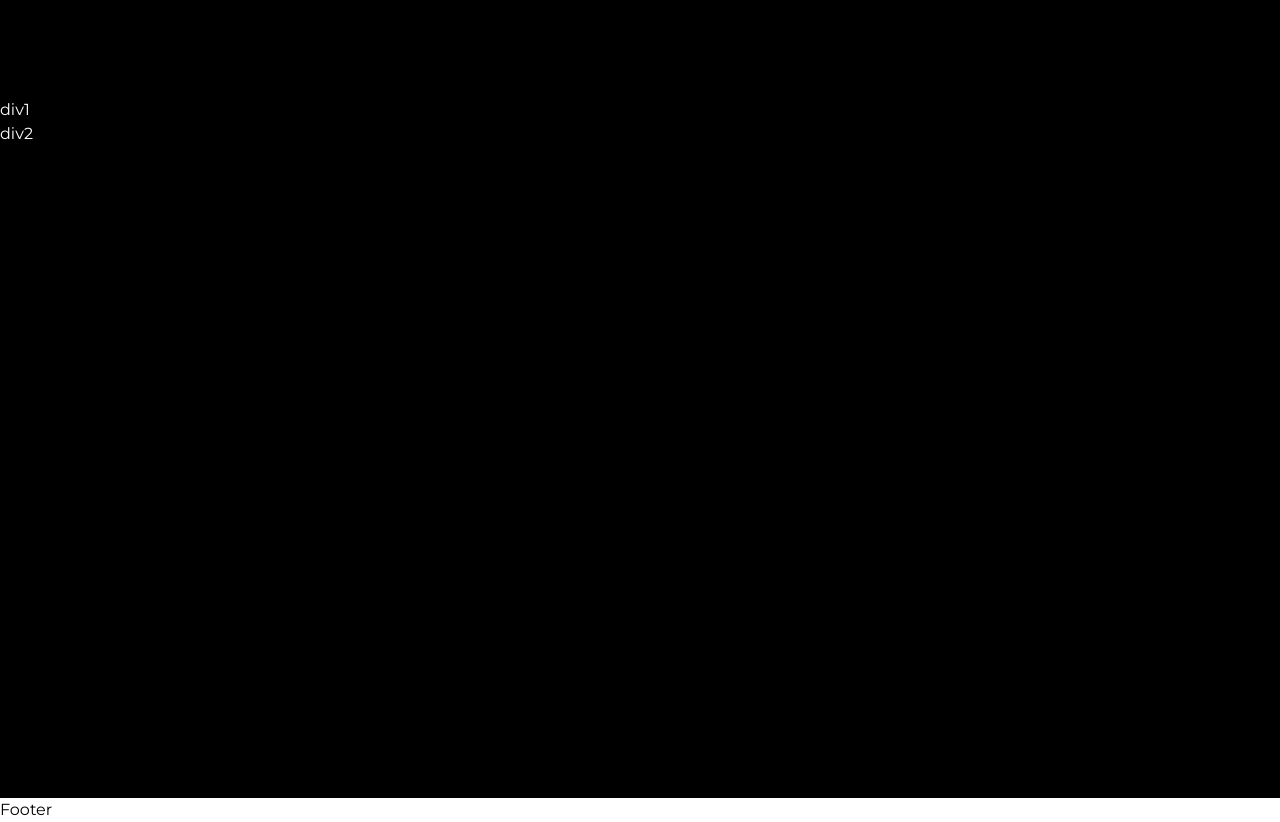
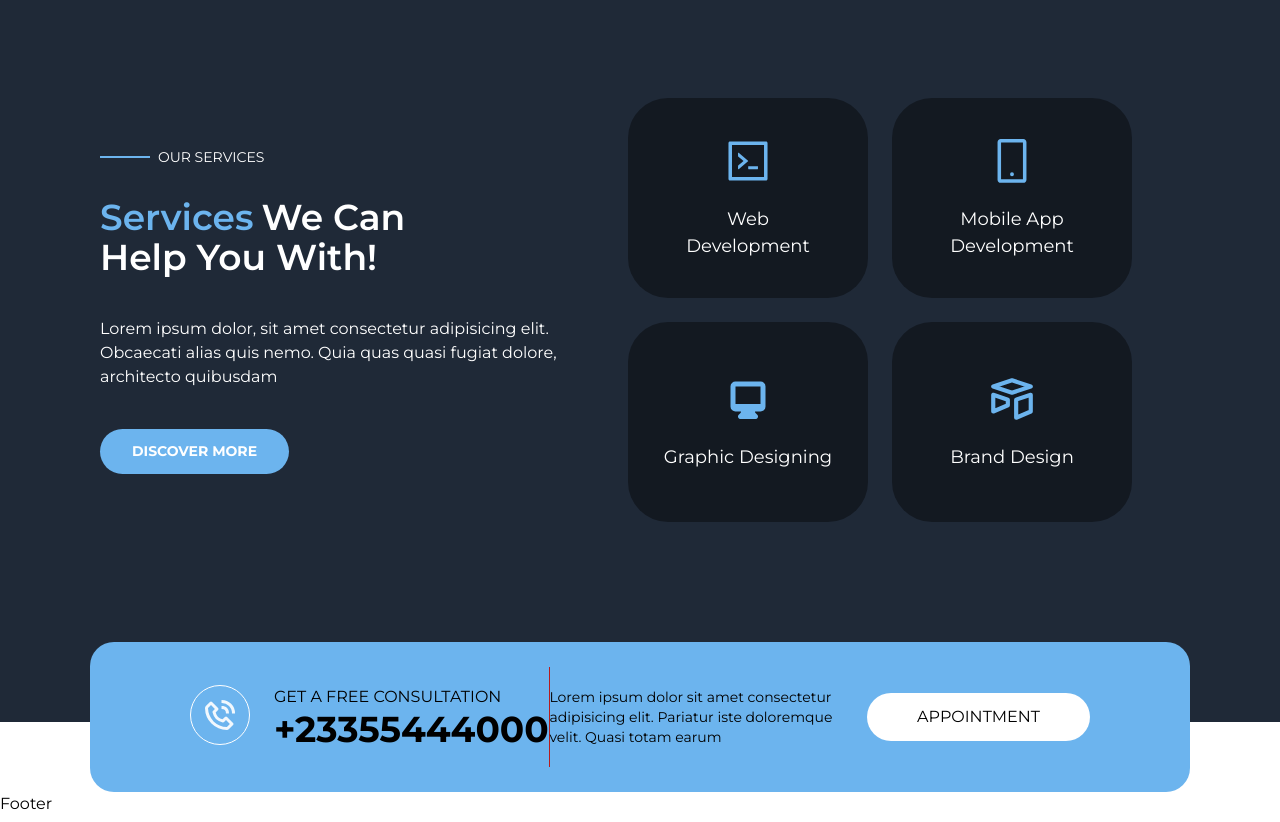
Before and after one commit to ranselorm/biz, a Next.js app: page / in a window 1280 px wide. Shown: the part 898-1720 px from the top of the page. Built offline with nearby package versions, Linux system fonts and the light colour scheme.

Commit message:
Add Services section

```diff
--- a/app/page.jsx
+++ b/app/page.jsx
@@ -1,15 +1,12 @@
+import Link from "next/link";
+import Consult from "@/components/Consult";
 import Services from "@/components/Services";
-import Link from "next/link";
 
 export default function Home() {
   return (
-    <main class="w-full">
+    <main class="max-w-[1440px] w-full">
       <div className="relative h-[100vh] ">
-        <img
-          src="/web2.jpg"
-          alt="Your Image"
-          class="w-full h-full object-cover"
-        />
+        <img src="/web2.jpg" alt="banner" class="w-full h-full object-cover" />
         <div class="absolute inset-0 bg-black opacity-[80%]"></div>
         <div class="absolute inset-0 flex items-center justify-center flex-col">
           <button className="text-[12px] bg-white px-4 py-2 rounded-full flex items-center gap-x-3 text-black">
@@ -17,9 +14,9 @@ export default function Home() {
             DIGITAL AGENCY
             <div className="w-[12px] h-[12px] bg-[#6CB4EE] rounded-full" />
           </button>
-          <h2 className="text-[60px] text-white leading-[70px] text-center my-8">
-            <span className="text-[#6CB4EE] mr-4">Digital</span>Agency You{" "}
-            <br />
+          <h2 className="lg:text-[60px] text-[40px] text-white leading-[70px] text-center my-8">
+            <span className="text-[#6CB4EE] mr-4">Digital</span>Agency You
+            <br className="hidden lg:flex" />
             Can Rely Upon
           </h2>
           <p class="text-white text-xl max-w-2xl text-center">
@@ -43,6 +40,7 @@ export default function Home() {
         </div>
       </div>
       <Services />
+      <Consult />
     </main>
   );
 }
--- /dev/null
+++ b/components/Consult.jsx
@@ -0,0 +1,46 @@
+import React from "react";
+import { BiPhoneCall } from "react-icons/bi";
+
+const Consult = () => {
+  return (
+    <div className="-mt-[80px] z-50">
+      <div className="px-[100px] max-w-[1100px] w-full h-[150px] bg-[#6CB4EE] mx-auto rounded-3xl flex  items-center">
+        {/* <div className="flex items-center justify-between">
+          <div className="flex items-center">
+            <div className="w-[65px] h-[65px] bg-transparent border border-white rounded-full flex items-center justify-center">
+              <BiPhoneCall className="text-white text-4xl font-black animate-pulse" />
+            </div>
+            <div>
+              <p>Text1</p>
+              <p>Text2</p>
+            </div>
+          </div>
+          <div>Line</div>
+          <div>Para</div>
+          <div>Button</div>
+        </div> */}
+        <div className="flex justify-between items-center w-full">
+          <div className="flex gap-x-6">
+            <div className="w-[60px] h-[60px] bg-transparent border border-white rounded-full flex items-center justify-center">
+              <BiPhoneCall className="text-white text-4xl font-black animate-pulse" />
+            </div>
+            <div>
+              <p className="text-[16px]">GET A FREE CONSULTATION</p>
+              <p className="text-4xl font-bold">+23355444000</p>
+            </div>
+          </div>
+          <div className="w-[2px] h-[100px] bg-red-700" />
+          <h4 className="text-sm max-w-2xl w-full">
+            Lorem ipsum dolor sit amet consectetur adipisicing elit. Pariatur
+            iste doloremque velit. Quasi totam earum
+          </h4>
+          <button className="bg-white px-[50px] py-3 rounded-full uppercase">
+            Appointment
+          </button>
+        </div>
+      </div>
+    </div>
+  );
+};
+
+export default Consult;
--- a/components/Services.jsx
+++ b/components/Services.jsx
@@ -1,10 +1,73 @@
 import React from "react";
+import Link from "next/link";
+import { AiOutlineCode, AiOutlineMobile } from "react-icons/ai";
+import { TbBrandAirtable } from "react-icons/tb";
+import { HiDesktopComputer } from "react-icons/hi";
+
+const services = [
+  {
+    title1: "Web",
+    title2: "Development",
+    icon: <AiOutlineCode />,
+  },
+  {
+    title1: "Mobile App",
+    title2: "Development",
+    icon: <AiOutlineMobile />,
+  },
+  {
+    title1: "Graphic Designing",
+    // title2: "Design",
+    icon: <HiDesktopComputer />,
+  },
+  {
+    title1: "Brand Design",
+    icon: <TbBrandAirtable />,
+  },
+];
 
 const Services = () => {
   return (
-    <section className="bg-black text-white h-[100vh] py-[100px]">
-      <div>div1</div>
-      <div>div2</div>
+    <section className="bg-gray-800 bg-cover text-white py-[100px] lg:px-[100px] pb-[200px] w-full">
+      <div className="flex items-center flex-col justify-center lg:flex-row">
+        <div className="lg:w-4/6 px-5 lg:px-0 flex flex-col items-center lg:items-start">
+          <div className="flex items-center gap-x-2 justify-center flex-col-reverse gap-y-3 lg:gap-y-0 lg:flex-row">
+            <div className="h-[2px] w-[50px] bg-[#6CB4EE]" />
+            <span className="text-sm">OUR SERVICES</span>
+          </div>
+          <h2 className="text-4xl font-semibold w-full mt-[30px] text-center lg:text-left">
+            <span className="mr-2 text-[#6CB4EE]">Services</span>We Can <br />
+            Help You With!
+          </h2>
+          <p className="my-10 text-center text-[18px] lg:text-[16px] lg:text-left">
+            Lorem ipsum dolor, sit amet consectetur adipisicing elit. Obcaecati
+            alias quis nemo. Quia quas quasi fugiat dolore, architecto quibusdam
+          </p>
+
+          <Link
+            href="/services"
+            className="text-[14px] bg-[#6CB4EE] px-8 py-3 rounded-full lg:flex items-center gap-x-3 text-white font-bold hidden"
+          >
+            DISCOVER MORE
+          </Link>
+        </div>
+        <div className="lg:w-5/6 px-3 lg:px-0 flex justify-center flex-wrap gap-6">
+          {services.map((service, index) => (
+            <div
+              className="lg:w-[240px] w-full  h-[250px] lg:h-[200px] bg-black/40 rounded-[40px] flex items-center justify-center flex-col text-[22px] lg:text-[18px] text-center"
+              key={index}
+            >
+              <span className="text-[50px] text-[#6CB4EE] mb-[20px]">
+                {service.icon}
+              </span>
+              {service.title1}
+              <br />
+              {service.title2}
+            </div>
+          ))}
+        </div>
+      </div>
+      {/* <div className="absolute bg-black opacity-[90%] inset-0 flex items-center justify-center z-1" /> */}
     </section>
   );
 };
--- a/tailwind.config.js
+++ b/tailwind.config.js
@@ -8,7 +8,7 @@ module.exports = {
   theme: {
     extend: {
       backgroundImage: {
-        banner: "url('/public/web.jpg')",
+        banner: "url('/ban.jpg')",
       },
       fontFamily: {},
     },
```
Also changed, not shown: app/globals.css (+2 -6 lines), public/ban.jpg (added).
